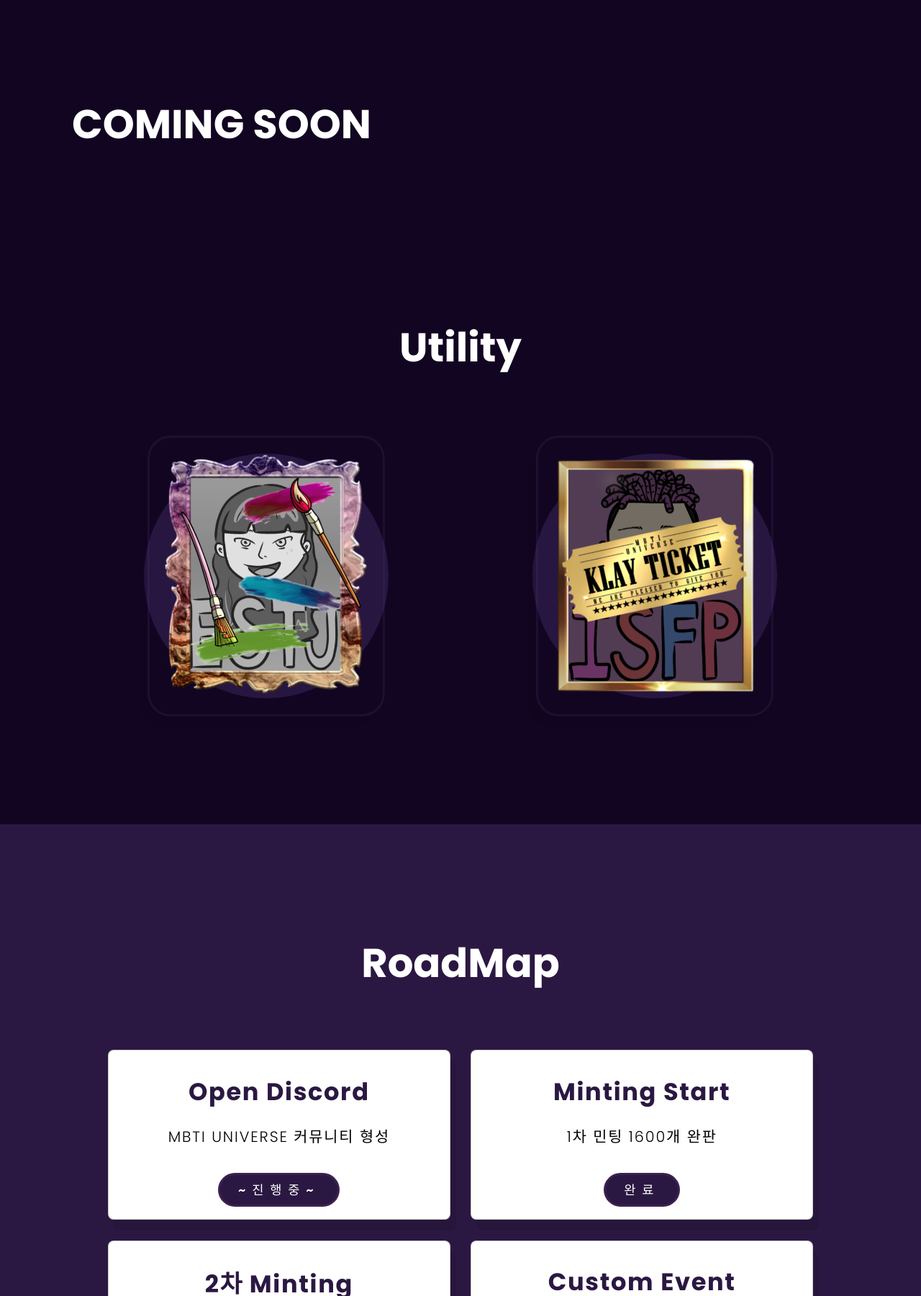
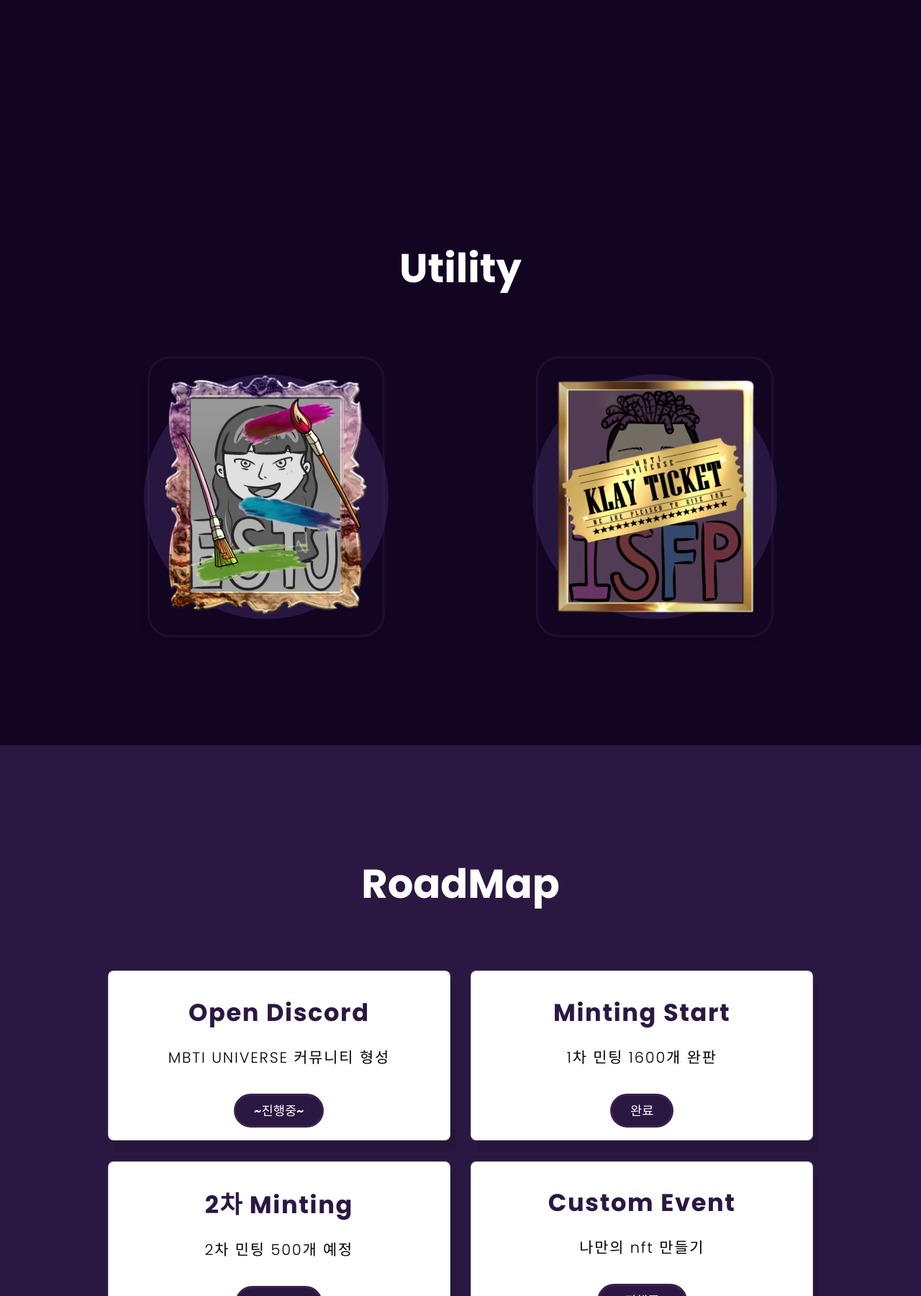
Before and after one commit to Jo-and-Yu/MBTI_new_page, a website: page index.html in a window 1280 px wide. Shown: the part 2760-4560 px from the top of the page at 72% size. Drawn offline with nearby package versions, Linux system fonts and the light colour scheme.

Commit message:
remove coming soon text and remove letter space

```diff
--- a/index.html
+++ b/index.html
@@ -219,8 +219,8 @@
         <div class="swiper-pagination"></div>
         <div class="swiper-button-prev2"></div>
         <div class="swiper-button-next2"></div>
-        <h2>COMING SOON</h2>
-        <br>
+        <!-- <h2>COMING SOON</h2> -->
+        <!-- <br> -->
     </div>
 
     <!-- 유틸리티(utility) -->
--- a/style.css
+++ b/style.css
@@ -7,7 +7,7 @@
   --roadmapbg: #2b1842;
   --teambg: #120522;
   --partnerbg: #302145;
-  --utilitybg:  #120522;
+  --utilitybg: #120522;
   --contactbg: #302145;
 
   --btnbg: #120522;
@@ -407,7 +407,7 @@ section img#mountains_front {
 .roadmap .box-container .box .start {
   font-size: 1.1em;
   font-weight: 520;
-  letter-spacing: 0.5em;
+  /* letter-spacing: 0.5em; */
   color: rgb(255, 255, 255);
 
   margin-top: 15px;
```
